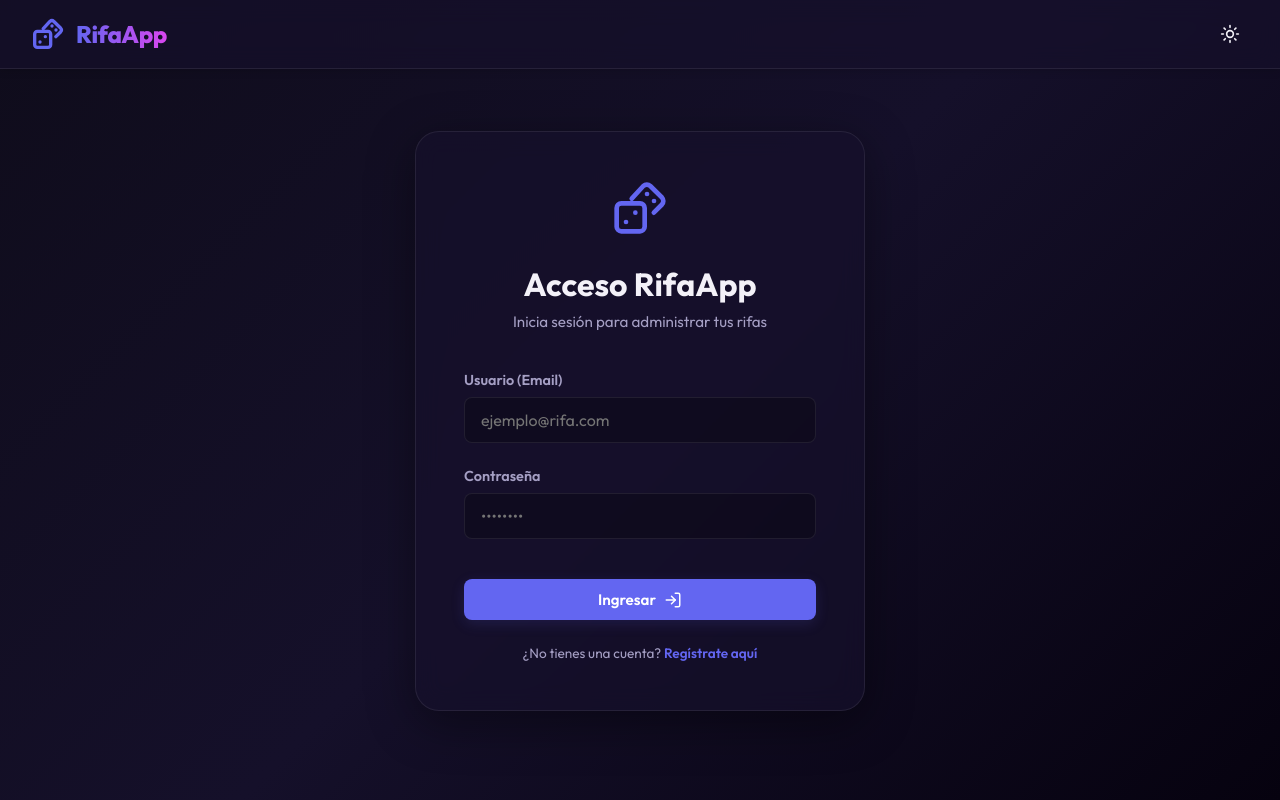
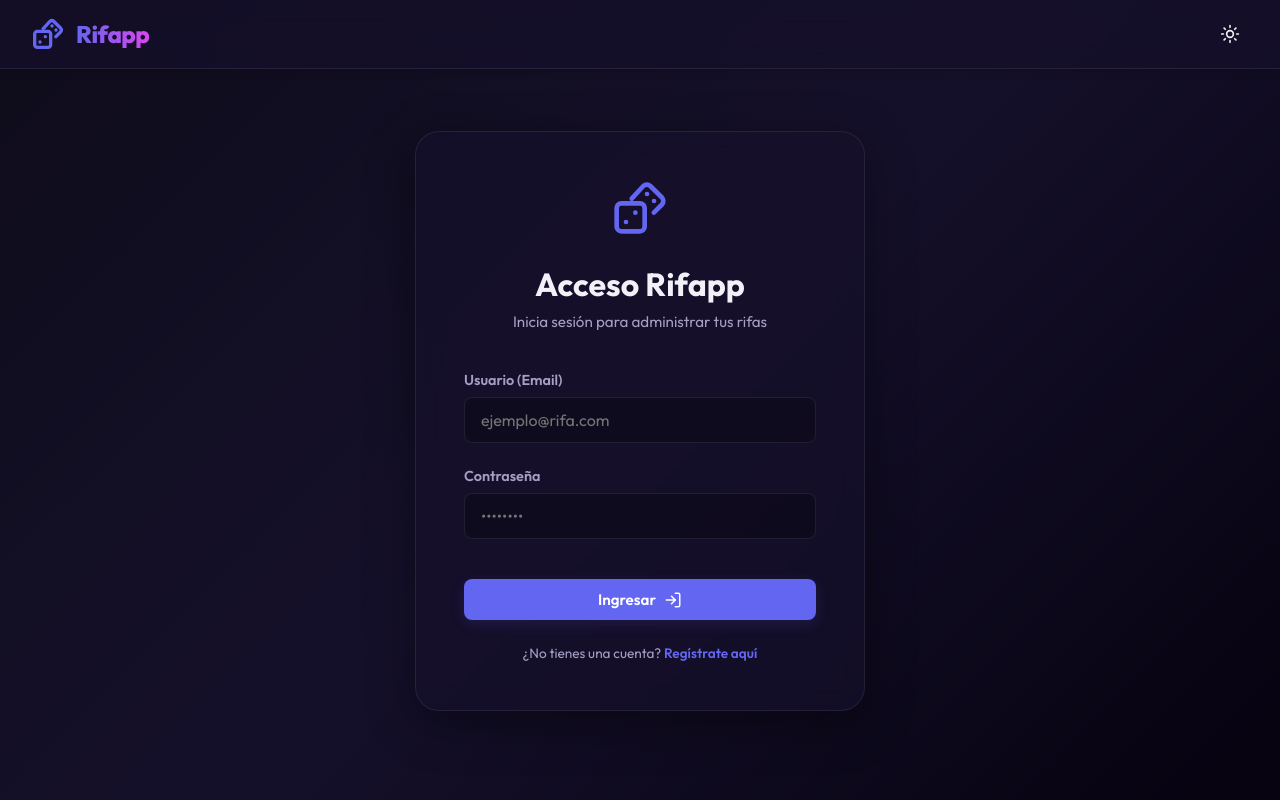
Before and after one commit to pablopixel97/RIFA, a website: page index.html in a window 1280 px wide. Drawn offline with nearby package versions, Linux system fonts and the light colour scheme.

Commit message:
Change app name/logo branding from RifaApp to Rifapp and make header logo clickable to home

```diff
--- a/index.html
+++ b/index.html
@@ -3,7 +3,7 @@
 <head>
     <meta charset="UTF-8">
     <meta name="viewport" content="width=device-width, initial-scale=1.0">
-    <title>RifaApp - Sorteos y Gestión de Rifas Masivas</title>
+    <title>Rifapp - Sorteos y Gestión de Rifas Masivas</title>
 
     <!-- SEO Optimization -->
     <meta name="description" content="Gestiona tus sorteos de rifas de forma fácil y masiva. Permite ingresar datos manualmente o importarlos desde archivos Excel y Word. Incluye visualizadores y simulador de sorteos con ganadores y al agua.">
--- a/js/app.js
+++ b/js/app.js
@@ -64,7 +64,7 @@ const App = {
         const isLight = this.state.theme === 'light';
 
         header.innerHTML = `
-            <div class="logo-container">
+            <div class="logo-container" id="logo-header-link" style="cursor: pointer;">
                 <svg class="logo-icon" viewBox="0 0 24 24" fill="none" stroke="currentColor" stroke-width="2.5" stroke-linecap="round" stroke-linejoin="round">
                     <rect width="12" height="12" x="2" y="10" rx="2" ry="2"/>
                     <path d="m17.92 14 3.5-3.5a2.24 2.24 0 0 0 0-3l-5-4.92a2.24 2.24 0 0 0-3 0L8.46 8"/>
@@ -73,7 +73,7 @@ const App = {
                     <path d="M15 6h.01"/>
                     <path d="M18 9h.01"/>
                 </svg>
-                <div class="logo-text">RifaApp</div>
+                <div class="logo-text">Rifapp</div>
             </div>
             <div class="nav-actions">
                 <button class="theme-toggle-btn" id="theme-toggle" title="Cambiar Tema">
@@ -94,6 +94,18 @@ const App = {
 
         if (window.lucide) {
             window.lucide.createIcons();
+        }
+
+        const logoLink = header.querySelector('#logo-header-link');
+        if (logoLink) {
+            logoLink.addEventListener('click', () => {
+                if (this.state.user) {
+                    this.state.currentView = 'dashboard';
+                    this.state.selectedRaffleId = null;
+                    this.renderHeader();
+                    this.navigate();
+                }
+            });
         }
 
         const toggle = header.querySelector('#theme-toggle');
--- a/js/components/login.js
+++ b/js/components/login.js
@@ -15,7 +15,7 @@ window.Login = {
                             <path d="M15 6h.01"/>
                             <path d="M18 9h.01"/>
                         </svg>
-                        <h2>${isSignupMode ? 'Crear Cuenta RifaApp' : 'Acceso RifaApp'}</h2>
+                        <h2>${isSignupMode ? 'Crear Cuenta Rifapp' : 'Acceso Rifapp'}</h2>
                         <p>${isSignupMode ? 'Regístrate para comenzar a gestionar tus rifas' : 'Inicia sesión para administrar tus rifas'}</p>
 
                         <form id="auth-form">
```
